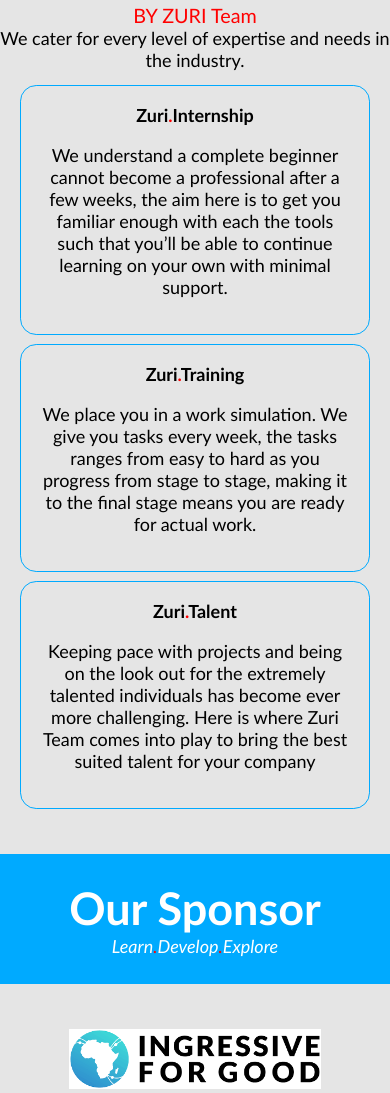
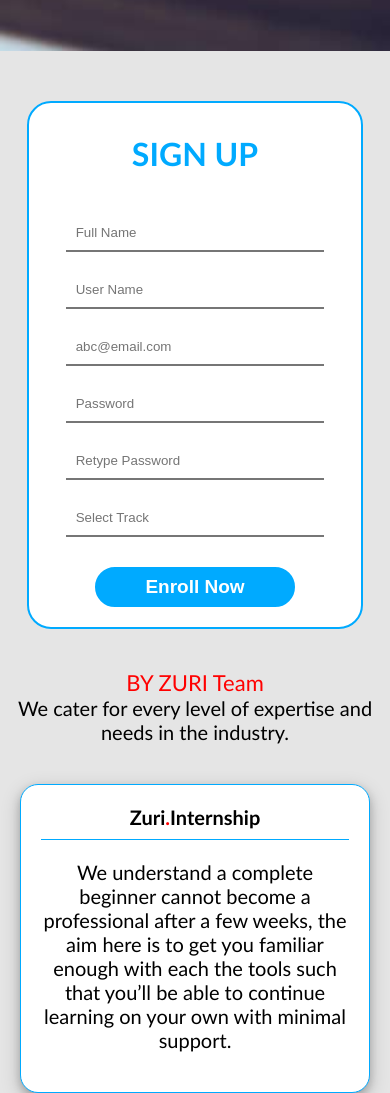
Before and after one commit to KoredeDavid/zuri-page, a plain HTML site: page index.html in a window 390 px wide. Shown: the part 878-1971 px from the top of the page. Drawn offline with nearby package versions, Linux system fonts and the light colour scheme.

Commit message:
Added responsiveness, redisigned the form

```diff
--- a/index.html
+++ b/index.html
@@ -12,13 +12,13 @@
         <nav>
             <div class="nav-bar">
                 <a class="nav-item" href="#">Zuri<span style="color: red;">.</span>Internship</a>
-                <div class="right" style="float: right;">
-                    <a class="nav-item "  >Home</a>
-                    <a class="nav-item "  >Contact</a>
-                    <a class="nav-item "  >About Us</a>
+                <i class="dot"><span class="fas fa-ellipsis-v" ></span></i>
+                <div class="right">
+                    <a class="nav-item" >Home</a>
+                    <a class="nav-item"  >Contact</a>
+                    <a class="nav-item"  >About Us</a>
                     <a class="nav-item button" style="cursor: pointer;" id="contact">Contact</a>
                 </div>
-                <span class="fas fa-ellipsis-v dot"></span>
             </div>
         </nav>
         <!-- <img src="img/zuri_landing.jpg"> -->
@@ -29,23 +29,24 @@
                 <br>
                 <span class="from" >Learn<span style="color: red;">.</span>Develop<span style="color: red;">.</span>Explore</span>
                 <br><br><br>
-                <a class="button learn"  style="word-wrap: break-word;">Learn more</a>
+                <a class="button learn">Learn more</a>
             </div>
             <div class="welcome-form">
 
                 <form class="actual-form">
-                    <h1 style="color:#00AAFF ;  font-weight: 700;">SIGN UP</h1>
-                <input placeholder="Full Name" type="text">
+                <h1 style="color:#00AAFF ;  font-weight: 700;">SIGN UP</h1>
+                <input placeholder="Full Name" type="text" >
                 <br>
-                <input placeholder="User Name" type="text">
+                <input placeholder="User Name" type="text" >
                 <br>
-                <input placeholder="abc@email.com" type="email">
+                <input placeholder="abc@email.com" type="email" >
                 <br>
-                <input placeholder="Password" type="text">
+                <input placeholder="Password" type="text" >
                 <br>
-                <input placeholder="Retype Password" type="text">
+                <input placeholder="Retype Password" type="text" >
                 <br>
-                <input placeholder="fullname" type="text">
+                <input placeholder="Select Track" type="text" >
+
                 <br>
 
                 <button type="submit" style="margin-top: 30px;" class="button"> Enroll Now</button>
@@ -53,24 +54,47 @@
             </div>
 
         </div >
-        <!-- <span style="color:red; font-size:t:300px;   visibility: idden;" id='details'>BY ZURI Team</span>            -->
 
-        <div class="main" >
-            <span style="color:red; font-size:22px; font-weight:300px">BY ZURI Team</span>
+        <div class="main">
+            <div class="responsive-welcome-form">
+                <form class="actual-form">
+                    <h1 style="color:#00AAFF ;  font-weight: 700;">SIGN UP</h1>
+                    <input placeholder="Full Name" type="text" >
+                    <br>
+                    <input placeholder="User Name" type="text" >
+                    <br>
+                    <input placeholder="abc@email.com" type="email" >
+                    <br>
+                    <input placeholder="Password" type="text" >
+                    <br>
+                    <input placeholder="Retype Password" type="text" >
+                    <br>
+                    <input placeholder="Select Track" type="text" >
+
+                    <br>
+
+                <button type="submit" style="margin-top: 30px;" class="button"> Enroll Now</button>
+                </form>
+            </div>
+
+            <span id="learnmore" style="color:red; font-size:22px; font-weight:300px;">BY ZURI Team</span>
             <br>
             <span style="font-size:20px; font-weight:300px">We cater for every level of expertise and needs in the industry.</span>
 
-            <div class="zuri-message">
-                <div class="zuri-training">
+            <div class="parent-card">
+                <div class="card">
                     <h4 style="margin:0;">Zuri<span style="color: red;">.</span>Internship</h4>
+                    <hr style="background-color:#00AAFF; border:none; height: 1px;">
                     <p>We understand a complete beginner cannot become a professional after a few weeks, the aim here is to get you familiar enough with each the tools such that you’ll be able to continue learning on your own with minimal support.</p>
                 </div>
-                <div class="zuri-training">
+                <div class="card">
                     <h4 style="margin:0;">Zuri<span style="color: red;">.</span>Training</h4>
+                    <hr style="background-color:#00AAFF; border:none; height: 1px;">
                     <p>We place you in a work simulation. We give you tasks every week, the tasks ranges from easy to hard as you progress from stage to stage, making it to the final stage means you are ready for actual work.</p>
                 </div>
-                <div class="zuri-training">
+                <div class="card">
                     <h4 style="margin:0;">Zuri<span style="color: red;">.</span>Talent</h4>
+                    <hr style="background-color:#00AAFF; border:none; height: 1px;">
                     <p>Keeping pace with projects and being on the look out for the extremely talented individuals has become ever more challenging. Here is where Zuri Team comes into play to bring the best suited talent for your company</p>
                 </div>
             </div>
--- a/js/zuri.js
+++ b/js/zuri.js
@@ -1,5 +1,17 @@
 $(".learn").click(function(){   //id of the link which is being clicked
     $('html, body').animate({
-           scrollTop: $("#details").offset().top   //id of div to be scrolled
+           scrollTop: $("#learnmore").offset().top
     }, 1000);
 });
+
+$(".dot").click(function(){
+    var x = document.getElementsByClassName("right")[0];
+    console.log(x.className)
+    if (x.className === "right") {
+        console.log('ok')
+        x.className += " responsive";
+    } else {
+        x.className = "right";
+        console.log(123)
+    }
+})
--- a/style/style.css
+++ b/style/style.css
@@ -1,15 +1,11 @@
-html{
-    zoom: 90%
-}
-
 body{
     margin: 0;
     padding: 0;
     font-family: candara;
     background: #E5E5E5
 }
+
 .nav-bar{
-
     margin: 0 0px 0 0px;
     /* margin-left: 2px; */
     padding: 20px 50px;
@@ -27,8 +23,9 @@ body{
     color: white;
     margin-right: 50px;
     text-decoration: none;
+}
 
- }
+
 
 .nav-bar :last-child{
     margin-right: 0;
@@ -93,22 +90,26 @@ body{
 
 }
 
+.responsive-welcome-form{
+    display:none
+}
+
 
 .actual-form{
     float: right;
     background: white;
     text-align: center;
-    padding: 10px 0 20px 0;
+    padding: 10px 0px 20px 0px;
    border-radius: 24px;
-   width: 400px;
-   max-width: 400px;
+   width: 70%;
+   border: 2px solid #00AAFF;
 
 }
 .actual-form input{
     color: #9FA2A4;
     margin-top: 30px;
-    width: 300px;
     min-height: 10px;
+    width: 75%;
     border-right: none;
     border-left: none;
     border-top: none;
@@ -149,40 +150,35 @@ body{
 
 .main{
    text-align: center;
-   margin-top: 50px;
+   padding-top: 50px;
 }
 
-.zuri-message{
+#learnmore{
+    padding-top: 54px;
+}
+.parent-card{
     margin-top: 20px;
     display: flex;
+    flex-direction: row ;
+    flex-wrap: wrap;
     justify-content: center;
-    align-items: center;
 
 }
 
-.zuri-training{
-    float: left;
+.card{
     width: 26.7%;
     font-size: 20px;
     font-weight: 400;
     padding: 20px 20px;
-    height: 200px;
-    margin-right: 20px;
+    min-height: 200px;
+    background:white;
+    margin: 20px;
+    width: 400px;
     border:  1px solid #00AAFF;
     border-radius: 18px;
+    box-shadow: 0 4px 8px 0 rgba(0, 0, 0, 0.2), 0 6px 20px 0 rgba(0, 0, 0, 0.19);
+
 }
-
-
-.zuri-training:after{
-    content: "";
-    display: table;
-    clear:both
-}
-
-/* .zuri-training:last-child{
-    border-right: none
-
-} */
 
 .join-us{
     background: #00AAFF;
@@ -245,26 +241,63 @@ footer div:last-child{
 }
 
 footer div:first-child{
-    font-weight: 700;
+    font-weight: 700
+    ;
     font-size: 30px;
 }
 
+.right{
+    float:right
+}
 
-
-@media screen and (max-width:1207px) {
+@media screen and (max-width:1223px) {
+    .actual-form{
+        width:100%
+    }
+}
+@media screen and (max-width:890px) {
     .welcome-form{
         display:none
     }
+
+    .responsive-welcome-form{
+        display:flex;
+        justify-content: center;
+        margin-bottom: 40px;
+    }
+
+
+
+    .actual-form{
+        float:none;
+        width: 85%
+    }
+
 }
 
-@media screen and (max-width:554px){
+@media screen and (max-width:567px){
     .right{
-        display: none;
+        display:none;
+        /* position: relative; */
     }
 
-    .dot{
+
+
+   .responsive {
+        display: block;
+        float: none;
+    }
+
+    .responsive a{
+       display: block;
+       margin-top: 10px;
+    }
+
+      .dot{
         display: block !important;
-        float:right
+        float:right ;
+
+
     }
 }
 @media screen and (max-width:1022px) {
@@ -276,7 +309,7 @@ footer div:first-child{
 
 
 
-    .zuri-training{
+    /* .card{
         float: none;
         width: 80%;
         margin:0 auto 10px auto;
@@ -289,16 +322,16 @@ footer div:first-child{
 
     }
 
-    .zuri-message{
+    .parent-card{
         display: block;
         margin-left:auto;
         margin-right:auto;
         margin-top: 15px;
         max-width: 439px
 
-    }
+    } */
 
-    .zuri-training:last-child{
+    .card:last-child{
         border-right: 1px solid #00AAFF;
     }
 
@@ -342,7 +375,7 @@ footer div:first-child{
         margin-right: auto;
         margin-left: auto;
         padding:  0;
-        font-size: 16px;
+        font-size: 14px;
 
     }
 
```
